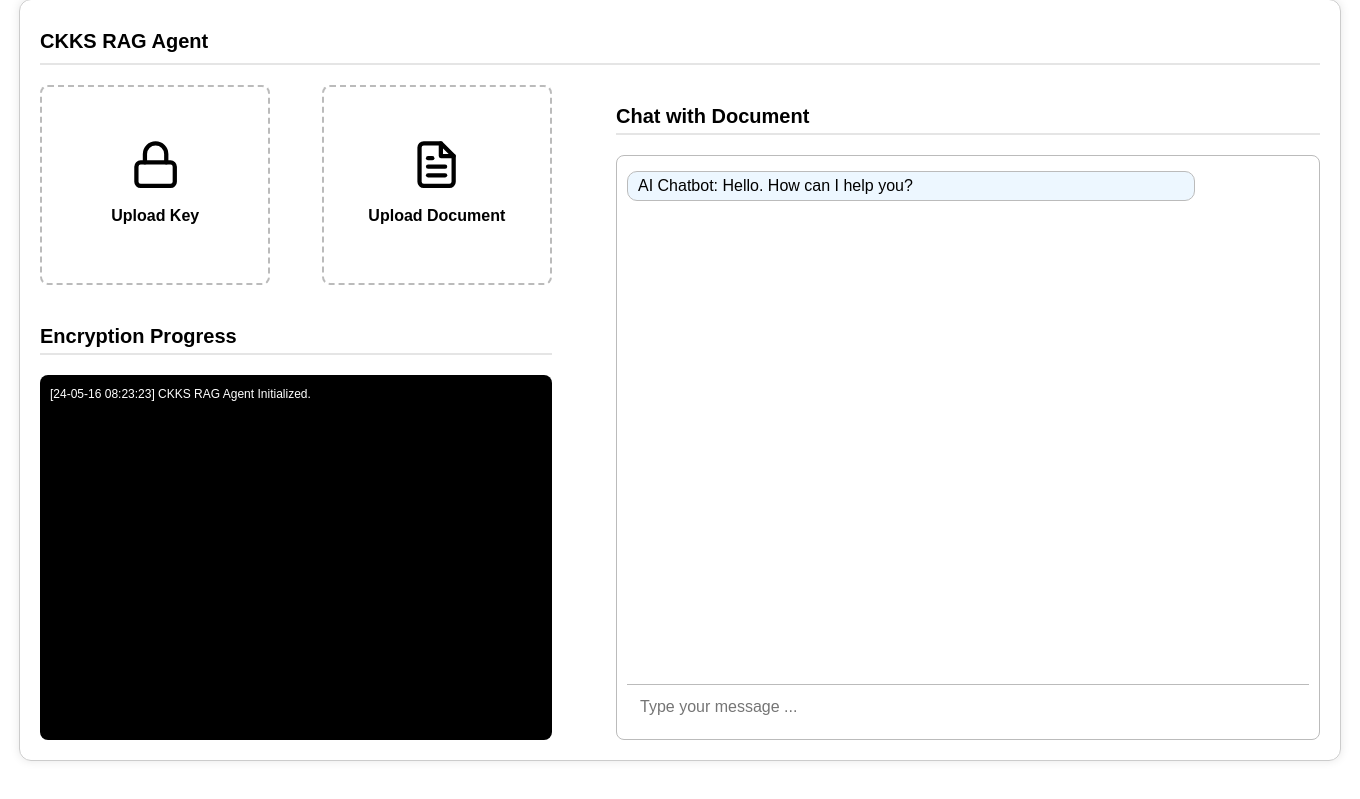
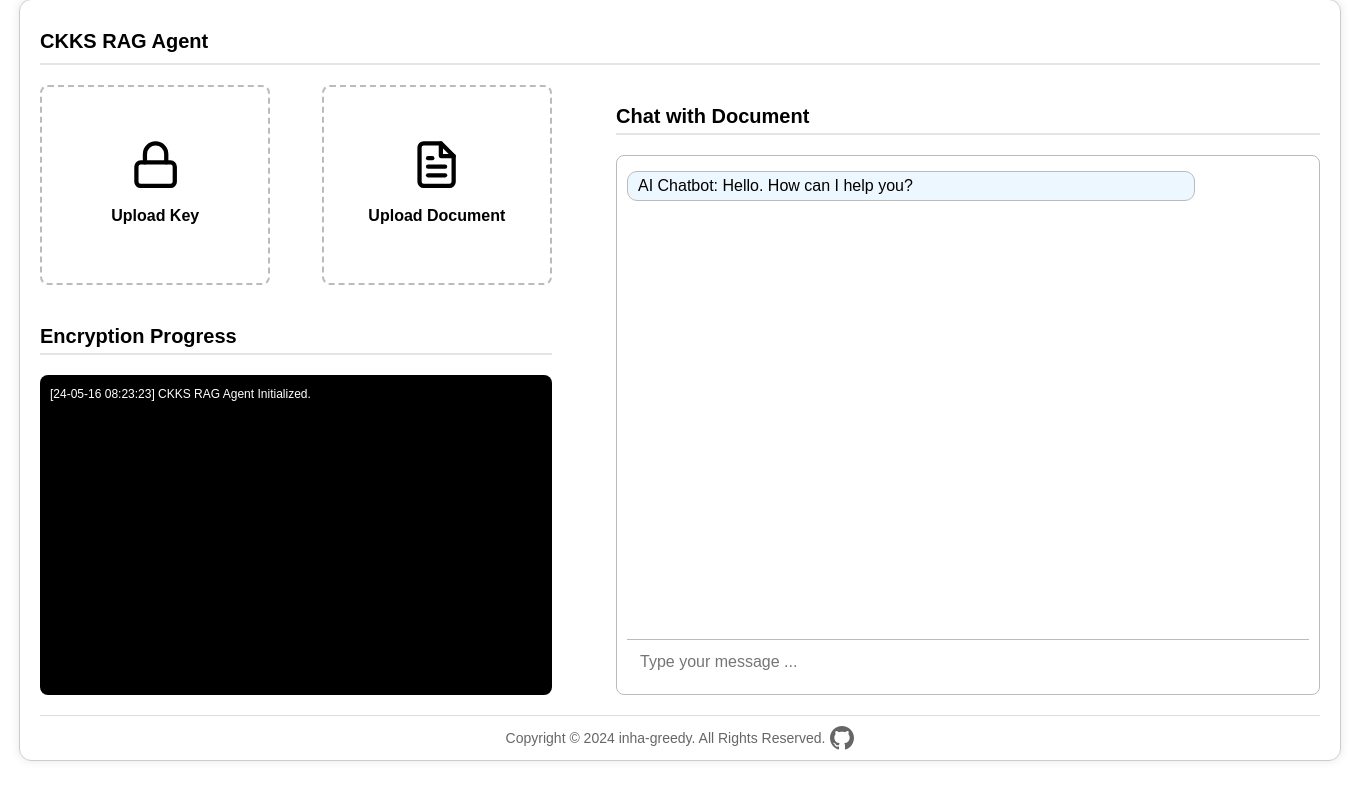
Before and after one commit to inha-greedy/fhe-rag-client, a FastAPI app: page / in a window 1360 px wide. Shown: the part 17-816 px from the top of the page. Run offline with FastAPI, Linux system fonts and the light colour scheme.

Commit message:
feat(client): add footer (copyright, github link)

```diff
--- a/client/templates/index.html
+++ b/client/templates/index.html
@@ -184,6 +184,45 @@
       .input-container button:hover {
         background-color: #218838;
       }
+      .footer {
+        display: flex;
+        margin-top: 20px;
+        margin-bottom: -20px;
+        justify-content: center;
+        align-items: center;
+        padding: 10px 20px;
+        border-top: 1px solid #ddd;
+        font-size: 14px;
+        color: #666;
+      }
+
+      .footer-content {
+        display: flex;
+        align-items: center;
+      }
+
+      .footer-text {
+        margin-right: 10px;
+      }
+
+      .footer a {
+        display: flex;
+        align-items: center;
+        text-decoration: none;
+        color: #666;
+        transition: color 0.3s ease;
+      }
+
+      .footer a:hover {
+        color: #333;
+      }
+
+      .footer a svg {
+        width: 24px;
+        height: 24px;
+        margin-left: 5px;
+        fill: currentColor;
+      }
     </style>
   </head>
   <body>
@@ -265,8 +304,23 @@
           </div>
         </div>
       </div>
+      <div class="footer">
+        <div>Copyright © 2024 inha-greedy. All Rights Reserved.</div>
+        <a href="https://github.com/inha-greedy" target="_blank">
+          <svg
+            xmlns="http://www.w3.org/2000/svg"
+            viewBox="0 0 24 24"
+            fill="currentColor"
+            width="24"
+            height="24"
+          >
+            <path
+              d="M12 0c-6.626 0-12 5.373-12 12 0 5.302 3.438 9.8 8.207 11.387.599.111.793-.261.793-.577v-2.234c-3.338.726-4.033-1.416-4.033-1.416-.546-1.387-1.333-1.756-1.333-1.756-1.089-.745.083-.729.083-.729 1.205.084 1.839 1.237 1.839 1.237 1.07 1.834 2.807 1.304 3.492.997.107-.775.418-1.305.762-1.604-2.665-.305-5.467-1.334-5.467-5.931 0-1.311.469-2.381 1.236-3.221-.124-.303-.535-1.524.117-3.176 0 0 1.008-.322 3.301 1.23.957-.266 1.983-.399 3.003-.404 1.02.005 2.047.138 3.006.404 2.291-1.552 3.297-1.23 3.297-1.23.653 1.653.242 2.874.118 3.176.77.84 1.235 1.911 1.235 3.221 0 4.609-2.807 5.624-5.479 5.921.43.372.823 1.102.823 2.222v3.293c0 .319.192.694.801.576 4.765-1.589 8.199-6.086 8.199-11.386 0-6.627-5.373-12-12-12z"
+            />
+          </svg>
+        </a>
+      </div>
     </div>
-
     <script>
       const CLIENT_HOST_URL = "http://" + window.location.host;
 
@@ -280,7 +334,8 @@
       }
 
       function addLog(msg) {
-        const encryptionProgress = document.getElementById("encryptionProgress");
+        const encryptionProgress =
+          document.getElementById("encryptionProgress");
 
         const now = new Date();
         const YY = String(now.getFullYear()).substring(2, 4);
```
